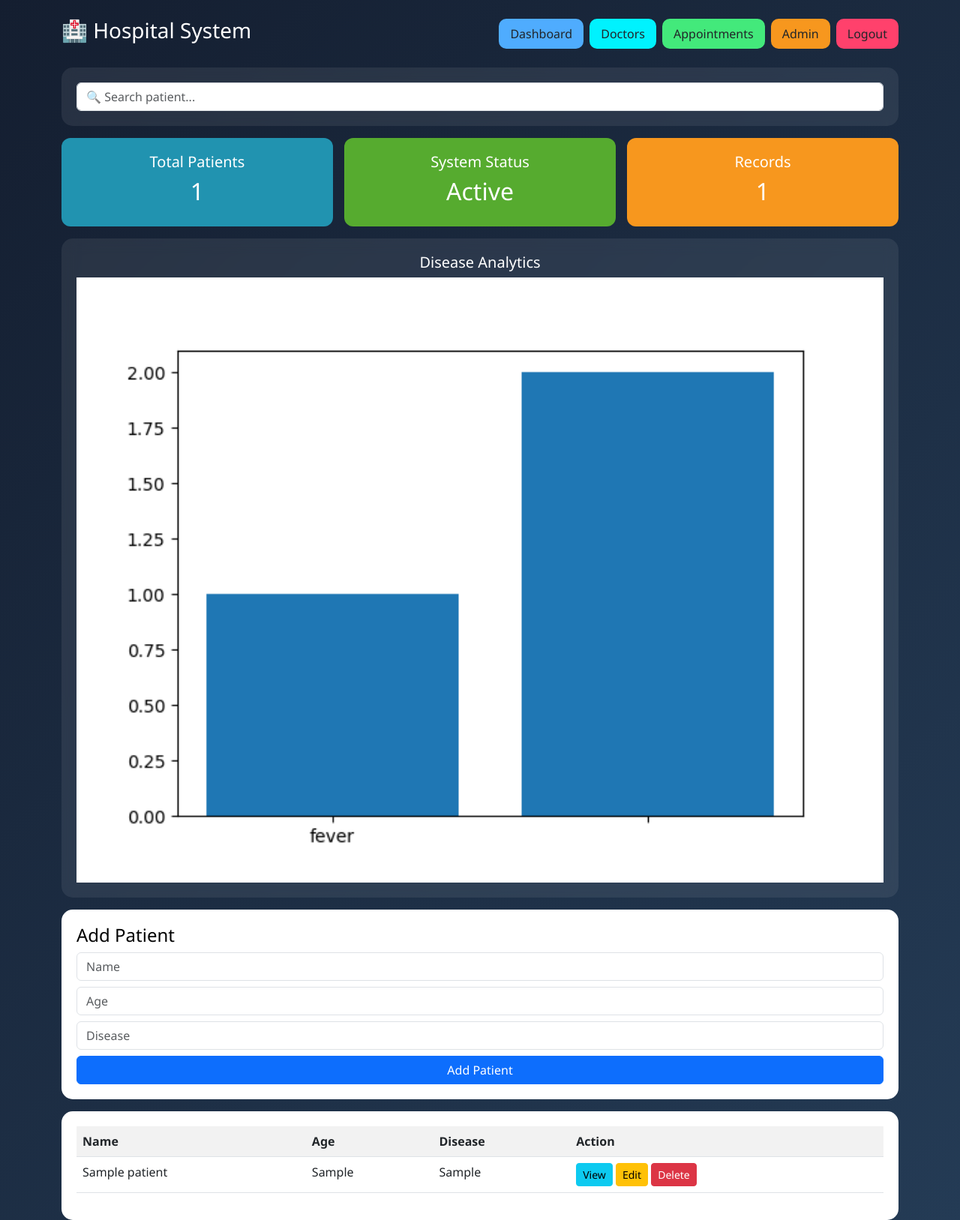
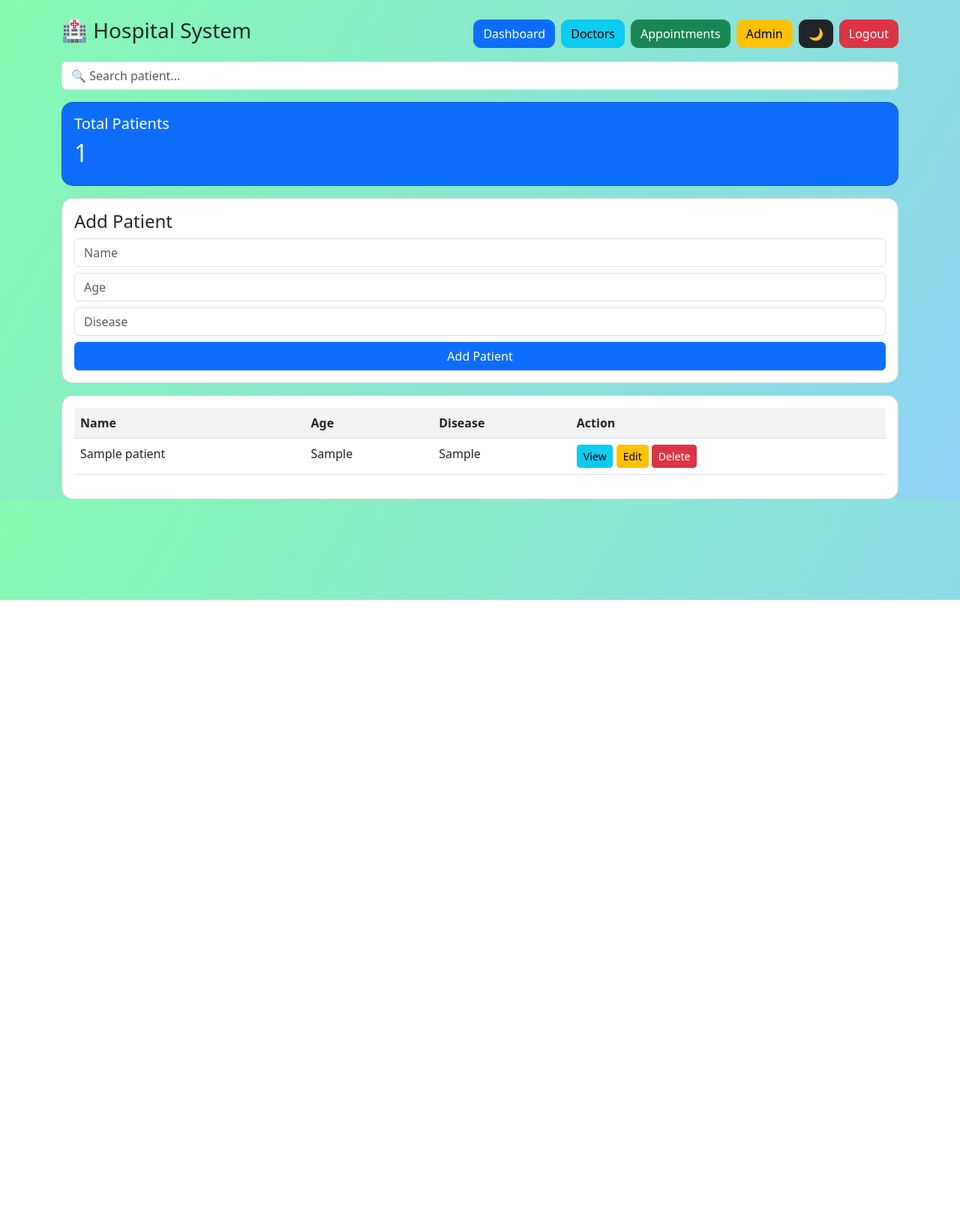
Before and after one commit to chibraheem776-sketch/Repository-name-hospital-system-Public-select-this-, a Flask app: page /dashboard in a window 1280 px wide. Shown: the whole page at 75% size. After the commit the page ends 800 px from the top, so only its background shows below. Run offline with Flask 3, Linux system fonts and the light colour scheme; the visitor is signed in with stand-in values (Sample User, id 1); tables that the repository leaves empty hold one stand-in row (values such as "Sample post").

Commit message:
chart removed safely

```diff
--- a/app.py
+++ b/app.py
@@ -1,9 +1,10 @@
 from flask import Flask, render_template, request, redirect, session, send_file
 import sqlite3
 import os
-import matplotlib
-matplotlib.use('Agg')
-import matplotlib.pyplot as plt
+# ❌ matplotlib removed (chart removed safely)
+# import matplotlib
+# matplotlib.use('Agg')
+# import matplotlib.pyplot as plt
 from fpdf import FPDF
 
 app = Flask(__name__)
@@ -156,12 +157,12 @@ def appointments():
     conn.close()
     return render_template("appointments.html", data=data)
 
-# DOCTORS (simple page)
+# DOCTORS
 @app.route("/doctors")
 def doctors():
     return render_template("doctors.html")
 
-# ADMIN PANEL
+# ADMIN
 @app.route("/admin")
 def admin():
     conn = get_db()
@@ -173,7 +174,7 @@ def admin():
     c.execute("SELECT COUNT(*) FROM appointments")
     total_appointments = c.fetchone()[0]
 
-    doctors = 5  # static for now
+    doctors = 5
 
     conn.close()
 
--- a/templates/index.html
+++ b/templates/index.html
@@ -8,142 +8,98 @@
 <style>
 
 body {
-    background: linear-gradient(135deg, #141e30, #243b55);
-    font-family: 'Segoe UI', sans-serif;
+    transition: 0.4s;
+}
+
+/* LIGHT */
+.light-mode {
+    background: linear-gradient(120deg, #84fab0, #8fd3f4);
+}
+
+/* DARK */
+.dark-mode {
+    background: #121212;
     color: white;
 }
 
-/* GLASS */
-.glass {
-    background: rgba(255,255,255,0.08);
-    backdrop-filter: blur(10px);
-    border-radius: 15px;
-    padding: 20px;
+.dark-mode .card {
+    background: #1e1e1e;
+    color: white;
 }
 
-/* NAVBAR */
-.navbar-custom {
-    display: flex;
-    justify-content: space-between;
-    align-items: center;
+/* CARD */
+.card {
+    border-radius: 15px;
+    transition: 0.3s;
 }
 
-/* BUTTONS */
+.card:hover {
+    transform: translateY(-3px);
+}
+
+/* PREMIUM BUTTON */
 .btn-premium {
-    border: none;
     border-radius: 10px;
-    padding: 8px 15px;
+    font-weight: 500;
     transition: 0.3s;
 }
 
 .btn-premium:hover {
-    transform: translateY(-3px);
+    transform: scale(1.05);
 }
 
-.btn-dashboard { background: #4facfe; }
-.btn-doctors { background: #00f2fe; }
-.btn-appointments { background: #43e97b; }
-.btn-admin { background: #f7971e; }
-.btn-logout { background: #ff416c; }
-
-/* CARD */
-.card-pro {
-    background: white;
-    color: black;
-    border-radius: 15px;
-    padding: 20px;
-    transition: 0.3s;
-}
-
-.card-pro:hover {
-    transform: scale(1.02);
-}
-
-/* STATS */
-.stats {
-    display: flex;
-    gap: 15px;
-}
-
-.stat-box {
-    flex: 1;
-    padding: 20px;
-    border-radius: 12px;
-    text-align: center;
-    color: white;
-}
-
-.blue { background: #2193b0; }
-.green { background: #56ab2f; }
-.orange { background: #f7971e; }
-
 </style>
-
 </head>
 
-<body>
+<body class="light-mode" id="body">
 
 <div class="container mt-4">
 
 <!-- NAVBAR -->
-<div class="navbar-custom mb-4">
+<div class="d-flex justify-content-between align-items-center mb-3">
+
 <h3>🏥 Hospital System</h3>
 
 <div class="d-flex gap-2">
-<a href="/dashboard" class="btn btn-premium btn-dashboard">Dashboard</a>
-<a href="/doctors" class="btn btn-premium btn-doctors">Doctors</a>
-<a href="/appointments" class="btn btn-premium btn-appointments">Appointments</a>
-<a href="/admin" class="btn btn-premium btn-admin">Admin</a>
-<a href="/logout" class="btn btn-premium btn-logout">Logout</a>
+
+<a href="/dashboard" class="btn btn-primary btn-premium">Dashboard</a>
+<a href="/doctors" class="btn btn-info btn-premium">Doctors</a>
+<a href="/appointments" class="btn btn-success btn-premium">Appointments</a>
+<a href="/admin" class="btn btn-warning btn-premium">Admin</a>
+
+<button onclick="toggleMode()" class="btn btn-dark btn-premium">
+🌙
+</button>
+
+<a href="/logout" class="btn btn-danger btn-premium">Logout</a>
+
 </div>
 </div>
 
 <!-- SEARCH -->
-<div class="glass mb-3">
-<form method="GET">
+<form method="GET" class="mb-3">
 <input name="search" class="form-control" placeholder="🔍 Search patient...">
 </form>
-</div>
 
 <!-- STATS -->
-<div class="stats mb-3">
-<div class="stat-box blue">
+<div class="card p-3 mb-3 bg-primary text-white">
 <h5>Total Patients</h5>
 <h2>{{ total }}</h2>
 </div>
 
-<div class="stat-box green">
-<h5>System Status</h5>
-<h2>Active</h2>
-</div>
-
-<div class="stat-box orange">
-<h5>Records</h5>
-<h2>{{ total }}</h2>
-</div>
-</div>
-
-<!-- CHART -->
-<div class="glass mb-3 text-center">
-<h5>Disease Analytics</h5>
-<img src="/static/chart.png" width="100%">
-</div>
-
 <!-- ADD -->
-<div class="card-pro mb-3">
+<div class="card p-3 mb-3">
 <h4>Add Patient</h4>
-
 <form action="/add" method="POST">
 <input name="name" class="form-control mb-2" placeholder="Name" required>
 <input name="age" class="form-control mb-2" placeholder="Age" required>
 <input name="disease" class="form-control mb-2" placeholder="Disease" required>
-
 <button class="btn btn-primary w-100">Add Patient</button>
 </form>
 </div>
 
 <!-- TABLE -->
-<div class="card-pro">
+<div class="card p-3">
 <table class="table table-striped">
 <tr>
 <th>Name</th>
@@ -164,11 +120,35 @@ body {
 </td>
 </tr>
 {% endfor %}
-
 </table>
 </div>
 
 </div>
 
+<!-- JS -->
+<script>
+function toggleMode() {
+    let body = document.getElementById("body");
+
+    if (body.classList.contains("light-mode")) {
+        body.classList.remove("light-mode");
+        body.classList.add("dark-mode");
+        localStorage.setItem("mode", "dark");
+    } else {
+        body.classList.remove("dark-mode");
+        body.classList.add("light-mode");
+        localStorage.setItem("mode", "light");
+    }
+}
+
+window.onload = function() {
+    let mode = localStorage.getItem("mode");
+    if (mode === "dark") {
+        document.getElementById("body").classList.remove("light-mode");
+        document.getElementById("body").classList.add("dark-mode");
+    }
+}
+</script>
+
 </body>
 </html>
```
